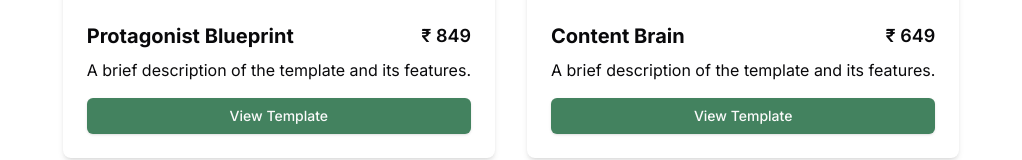
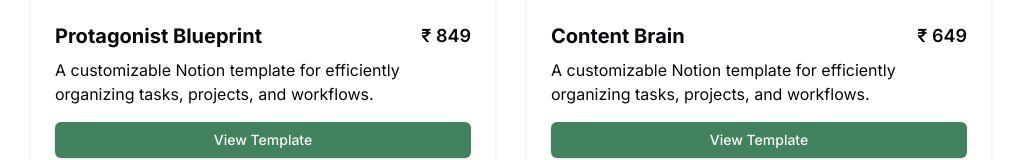
Before and after one commit to sankho-21/protagonisthq, a Next.js app: page /templates in a window 1280 px wide. Shown: the part 591-751 px from the top of the page, without its empty margins (129-1151 px from the left). Built offline with nearby package versions, Linux system fonts and the light colour scheme.

Commit message:
update description in data

```diff
--- a/src/app/layout.jsx
+++ b/src/app/layout.jsx
@@ -10,7 +10,7 @@
 })
 
 export const metadata = {
-  title: "Protagonists HQ",
+  title: "Protagonist HQ",
   // description: "Generated by create next app",
 };
 
--- a/src/app/page.jsx
+++ b/src/app/page.jsx
@@ -33,7 +33,7 @@
 
           <div className="grid grid-cols-1 md:grid-cols-2 lg:grid-cols-2 gap-8">
             {templates.slice(0, 4).map((item) => (
-              <div key={item.url} className="w-fit rounded-lg shadow-md overflow-hidden bg-card">
+              <div key={item.slug} className="w-fit rounded-lg shadow-md overflow-hidden bg-card">
                 <Image
                   src={item.imageUrl}
                   alt={`Template ${item.title}`}
--- a/src/app/templates/[templateInfo]/template-info-comp.jsx
+++ b/src/app/templates/[templateInfo]/template-info-comp.jsx
@@ -36,17 +36,13 @@
                 <Card className="w-full">
                     <CardHeader>
                         <CardTitle className="text-2xl font-bold">{template.title}</CardTitle>
-                        <CardDescription>
-                            A customizable Notion template for efficiently organizing tasks, projects, and workflows.
-                        </CardDescription>
+                        <CardDescription>{template.shortDescription}</CardDescription>
                     </CardHeader>
                     <CardContent>
                         <div className="space-y-4">
                             <div className="mt-4">
                                 <h3 className="text-lg font-semibold mb-2">About</h3>
-                                <p className="text-sm text-gray-600">
-                                    This versatile Notion template offers a complete framework for organizing projects, tracking tasks, and managing workflows. Easily customizable, it helps you stay organized and boost productivity across personal or professional tasks.
-                                </p>
+                                <p className="text-sm text-gray-600">{template.description}</p>
                             </div>
                         </div>
                     </CardContent>
--- a/src/app/templates/page.jsx
+++ b/src/app/templates/page.jsx
@@ -19,7 +19,7 @@
 
         <div className="grid grid-cols-1 md:grid-cols-2 lg:grid-cols-2 gap-8">
           {templates.map((item) => (
-            <div key={item.url} className="w-fit rounded-lg shadow-md overflow-hidden bg-card">
+            <div key={item.slug} className="w-fit rounded-lg shadow-md overflow-hidden bg-card">
               <Image
                 src={item.imageUrl}
                 alt={`Template ${item.url}`}
@@ -30,9 +30,9 @@
               <div className="p-6">
                 <div className="w-full flex items-center justify-between">
                   <h3 className="text-xl font-bold mb-2">{item.title}</h3>
-                  <p className="text-lg font-semibold mb-2">{item.price ? `${item.price}` : 'Free'}</p> {/* Added price */}
+                  <p className="text-lg font-semibold mb-2">{item.price ? `${item.price}` : 'Free'}</p>
                 </div>
-                <p className="mb-4">A brief description of the template and its features.</p>
+                <p className="mb-4">{item.shortDescription}</p>
                 <Link href={`/templates/${item.slug}`}>
                   <Button className="w-full bg-[#43825f] hover:bg-[#43825f]/90">View Template</Button>
                 </Link>
--- a/src/data/all-templates.json
+++ b/src/data/all-templates.json
@@ -2,49 +2,55 @@
     {
         "title": "Protagonist Blueprint",
         "slug": "the-protagonist-blueprint",
+        "shortDescription": "A customizable Notion template for efficiently organizing tasks, projects, and workflows.",
         "imageUrl": "https://protagonisthq.com/wp-content/uploads/2024/08/final-page-4-1536x864.png",
         "cta": "https://nas.io/checkout-global?communityId=668fc923efa0d245b6036dcf&communityCode=PROTAGONISTS&requestor=signupRequestor&sourceInfoType=folder&sourceInfoOrigin=66a4e0f6219e053f42cfff08",
-        "description": "",
+        "description": "This versatile Notion template offers a complete framework for organizing projects, tracking tasks, and managing workflows. Easily customizable, it helps you stay organized and boost productivity across personal or professional tasks.",
         "price": "₹ 849"
     },
     {
         "title": "Content Brain",
         "slug": "content-brain",
+        "shortDescription": "A customizable Notion template for efficiently organizing tasks, projects, and workflows.",
         "imageUrl": "https://protagonisthq.com/wp-content/uploads/2024/08/CB-thumb-5-1536x864.png",
         "cta": "https: //nas.io/protagonists/products/mzxb",
-        "description": "",
+        "description": "This versatile Notion template offers a complete framework for organizing projects, tracking tasks, and managing workflows. Easily customizable, it helps you stay organized and boost productivity across personal or professional tasks.",
         "price": "₹ 649"
     },
     {
         "title": "Academic Weapon",
         "slug": "academic-weapon",
+        "shortDescription": "A customizable Notion template for efficiently organizing tasks, projects, and workflows.",
         "imageUrl": "https://protagonisthq.com/wp-content/uploads/2024/08/academic_weapon_thumbnail-4-1536x864.png",
         "cta": "https://nas.io/protagonists/products/aurb",
-        "description": "",
+        "description": "This versatile Notion template offers a complete framework for organizing projects, tracking tasks, and managing workflows. Easily customizable, it helps you stay organized and boost productivity across personal or professional tasks.",
         "price": "₹ 449"
     },
     {
         "title": "Assignment Headquaters",
         "slug": "assingment-headquaters",
+        "shortDescription": "A customizable Notion template for efficiently organizing tasks, projects, and workflows.",
         "imageUrl": "https://protagonisthq.com/wp-content/uploads/2024/08/assignment-HQ-thumbnail-3-1536x864.png",
         "cta": "https://nas.io/protagonists/products/ebyt",
-        "description": "",
+        "description": "This versatile Notion template offers a complete framework for organizing projects, tracking tasks, and managing workflows. Easily customizable, it helps you stay organized and boost productivity across personal or professional tasks.",
         "price": ""
     },
     {
         "title": "Social Media Content Planner",
         "slug": "social-media-content-planner",
+        "shortDescription": "A customizable Notion template for efficiently organizing tasks, projects, and workflows.",
         "imageUrl": "https://protagonisthq.com/wp-content/uploads/2024/08/contentplanner-3-1536x864.jpg",
         "cta": "https://nas.io/protagonists/products/mzxb",
-        "description": "",
+        "description": "This versatile Notion template offers a complete framework for organizing projects, tracking tasks, and managing workflows. Easily customizable, it helps you stay organized and boost productivity across personal or professional tasks.",
         "price": ""
     },
     {
         "title": "Get Started with Notion",
         "slug": "get-started-with-notion",
+        "shortDescription": "A customizable Notion template for efficiently organizing tasks, projects, and workflows.",
         "imageUrl": "https://protagonisthq.com/wp-content/uploads/2024/08/Artboard-1-3-1536x864.png",
         "cta": "https://nas.io/protagonists/products/pzlx",
-        "description": "",
+        "description": "This versatile Notion template offers a complete framework for organizing projects, tracking tasks, and managing workflows. Easily customizable, it helps you stay organized and boost productivity across personal or professional tasks.",
         "price": ""
     }
 ]
```
